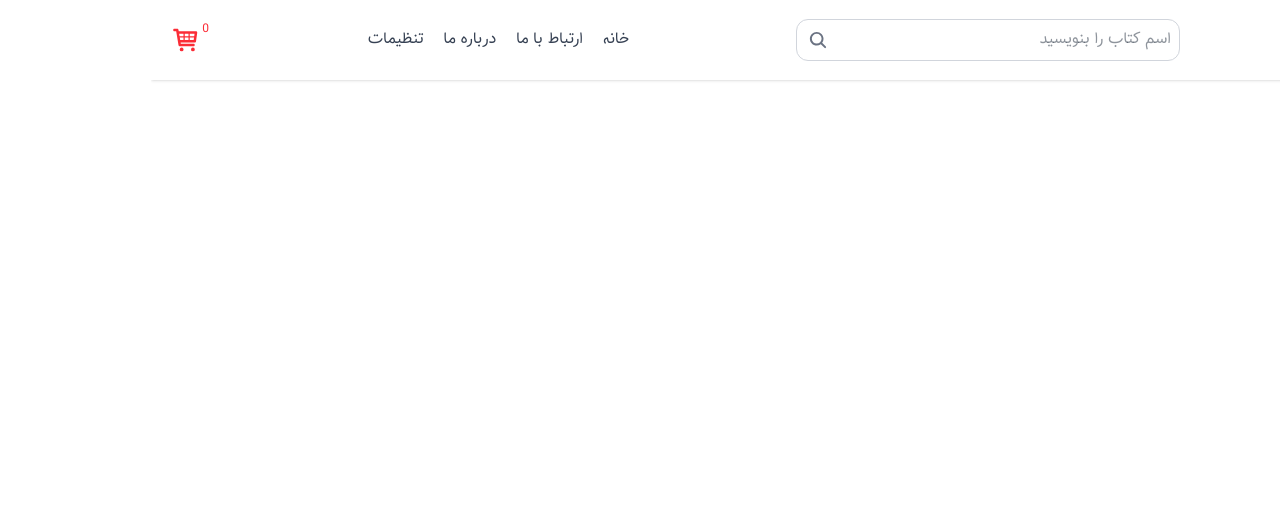
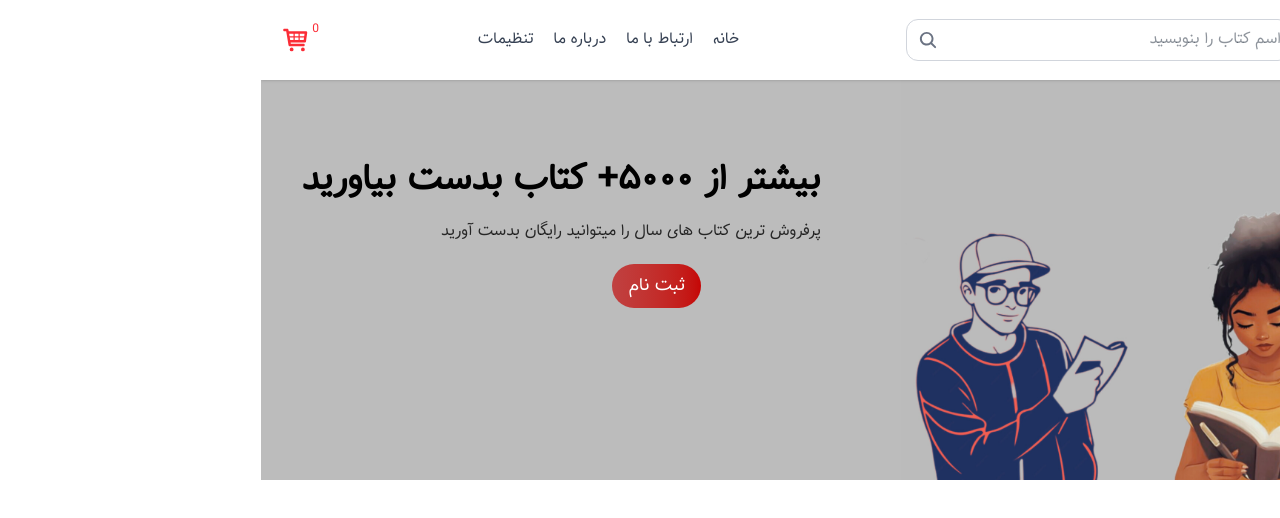
Before and after one commit to EwazaliHaidary/Books, a React (Vite) app: page / in a window 1280 px wide. Shown: the top 518 px of the page. Built offline with nearby package versions, Linux system fonts and the light colour scheme; grey boxes are pictures that could not be loaded; the HTML template or start-up script is replaced by a standard one.

Commit message:
Hero added

```diff
--- a/src/components/Header.jsx
+++ b/src/components/Header.jsx
@@ -143,9 +143,11 @@ const Header = () => {
       {isCartOpen && (
         <div
           dir="rtl"
-          className="absolute  h-full left-0 top-20 z-[60] w-72 max-w-[90vw] rounded-xl border border-gray-200 bg-white p-4 shadow-lg"
+          className="absolute  h-full left-0 top-20 z-[60] w-72
+           max-w-[90vw] rounded-xl border  border-gray-200 bg-white
+            p-4  shadow-lg"
         >
-          <div className="mb-3 flex items-center justify-between">
+          <div className="mb-3 flex items-center justify-between transition transform duration-300">
             <h2 className="font-bold">سبد خرید</h2>
             <button
               type="button"
--- /dev/null
+++ b/src/components/Hero.jsx
@@ -0,0 +1,18 @@
+import HeroImg from '../assets/images/hero-1.jpg'
+export default function Hero() {
+  return (
+    <div className="flex m-0 p-0">
+        {/* image side */}
+        <div className=" m-0 w-1/2  h-[400px] bg-cover " style={{backgroundImage : `url(${HeroImg})`}} ></div>
+
+        {/* text side */}
+        <div className="w-1/2 bg-[rgb(188,188,188)] overflow:hidden">
+            <h1 className='text-4xl mt-20 mr-20 font-semibold'>بیشتر از ۵۰۰۰+ کتاب بدست بیاورید</h1>
+            <p className='mt-5 mr-20 text-black/80'>پرفروش ترین کتاب های سال را میتوانید رایگان بدست آورید</p>
+
+            <button className='mt-5 mr-50 px-4 py-2 rounded-full text-lg text-white shadow-black transform transition hover:shadow-md
+             bg-gradient-to-r from-[#c04141] to-[#c50505]'>ثبت نام </button>
+        </div>
+    </div>
+  )
+}
--- a/src/pages/Home.jsx
+++ b/src/pages/Home.jsx
@@ -1,11 +1,12 @@
 import React from 'react';
 import Header from '../components/Header';
 import Footer from '../components/Footer';
-
+import Hero from '../components/Hero'
 const Home = () => {
     return (
         <div>
             <Header/>
+            <Hero/>
             <Footer/>
         </div>
     );
```
